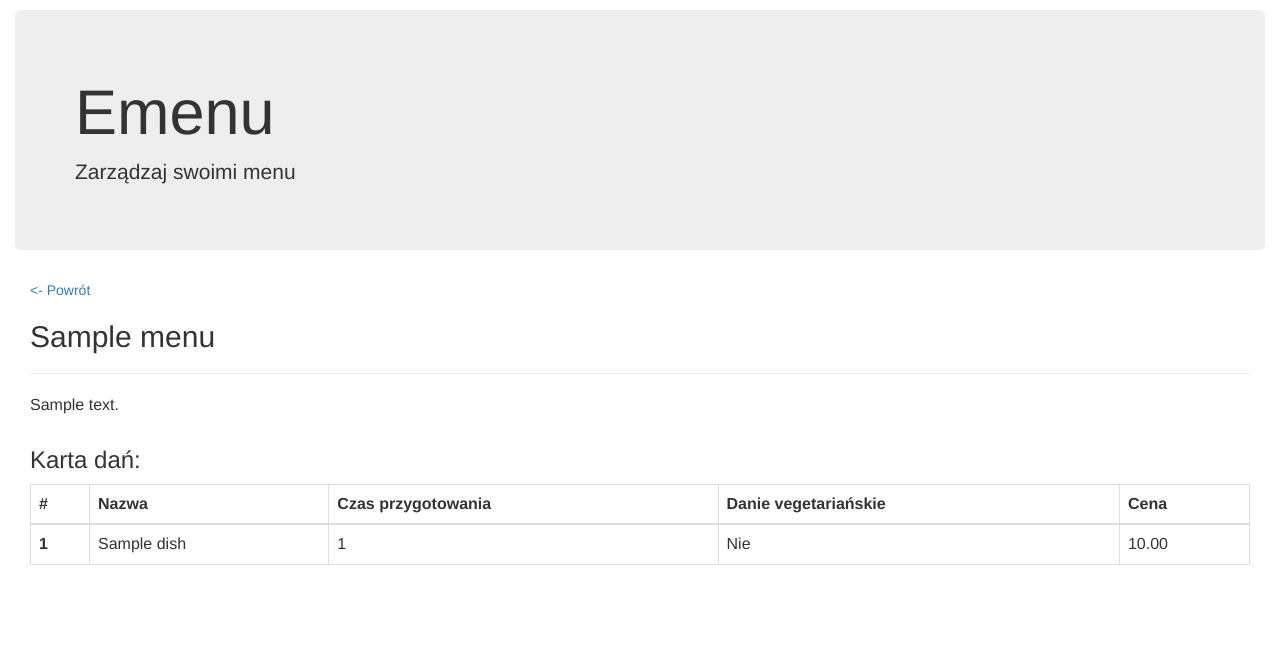
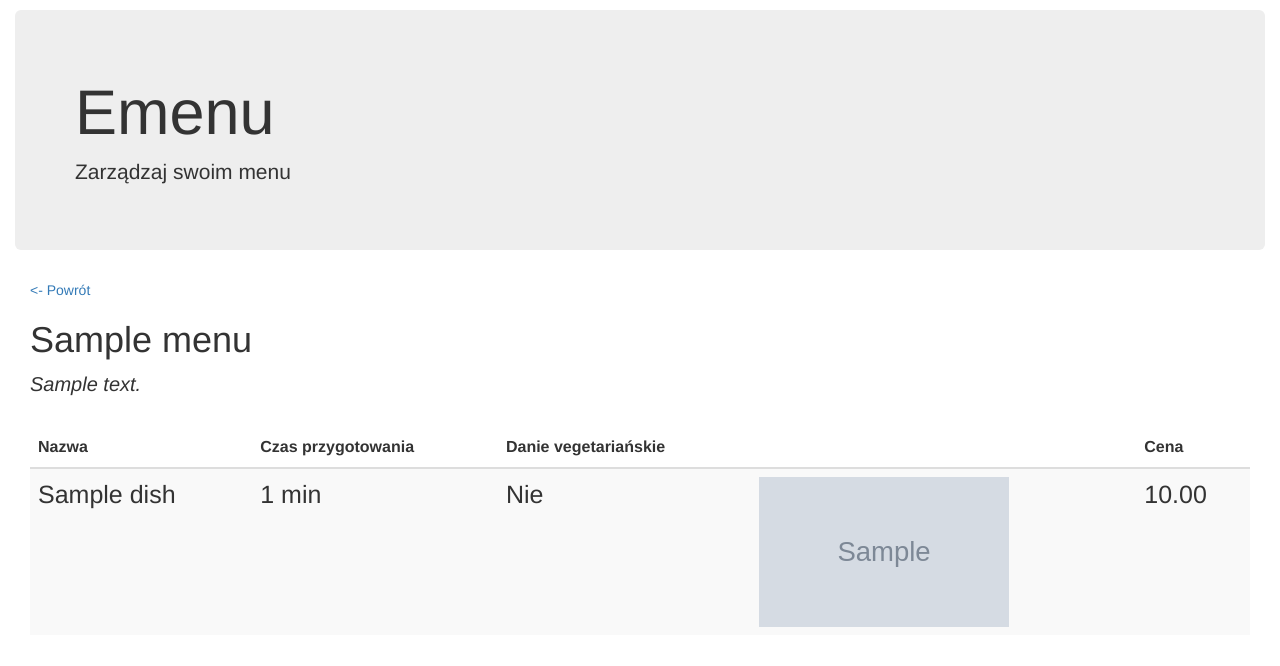
Before and after one commit to pietrakkk/emenu2, a Django app: page /1/ in a window 1280 px wide. Shown: the top 666 px of the page. Run offline with Django 3.2, Linux system fonts and the light colour scheme; tables that the repository leaves empty hold one stand-in row (values such as "Sample post"); grey boxes marked "Sample" are stand-in pictures; some libraries are stand-ins or nearby versions.

Commit message:
Allow add images to dish

```diff
--- a/config/templates/base.html
+++ b/config/templates/base.html
@@ -11,6 +11,6 @@
 <div class="container-fluid">
     <div class="jumbotron">
         <h1>Emenu</h1>
-        <p>Zarządzaj swoimi menu</p>
+        <p>Zarządzaj swoim menu</p>
     </div>
 </div>
--- a/config/urls.py
+++ b/config/urls.py
@@ -19,3 +19,4 @@ urlpatterns = [
 ]
 
 urlpatterns += static(settings.STATIC_URL)
+urlpatterns += static(settings.MEDIA_URL, document_root=settings.MEDIA_ROOT)
--- a/menu/admin.py
+++ b/menu/admin.py
@@ -10,7 +10,7 @@ class DishModelForm(forms.ModelForm):
     price = forms.DecimalField(min_value=0)
 
     class Meta:
-        fields = ('name', 'description', 'preparation_time', 'price', 'is_vegetarian',)
+        fields = ('name', 'description', 'preparation_time', 'price', 'is_vegetarian', 'picture')
         model = Dish
 
 
--- a/menu/models.py
+++ b/menu/models.py
@@ -1,4 +1,6 @@
 from django.db import models
+
+from helpers import get_image_path
 
 
 class BaseModel(models.Model):
@@ -26,6 +28,7 @@ class Dish(BaseModel):
     preparation_time = models.IntegerField()
     is_vegetarian = models.BooleanField(default=False)
     price = models.DecimalField(decimal_places=2, max_digits=5)
+    picture = models.ImageField(upload_to=get_image_path, null=True, blank=True, )
 
     def __str__(self):
         return f'{self.name}, {self.price}'
--- a/menu/serializers.py
+++ b/menu/serializers.py
@@ -6,7 +6,7 @@ from menu.models import Menu, Dish
 class DishSerializer(serializers.ModelSerializer):
     class Meta:
         model = Dish
-        fields = ('id', 'name', 'preparation_time', 'is_vegetarian', 'price')
+        fields = ('id', 'name', 'preparation_time', 'is_vegetarian', 'price', 'picture')
 
 
 class MenuSerializer(serializers.ModelSerializer):
--- a/menu/templates/menu-details.html
+++ b/menu/templates/menu-details.html
@@ -5,34 +5,38 @@
         <a href="/"> <- Powrót</a>
     </div>
     <div class="col-md-12">
-        <h2 class="menu-name">{{object.name}}</h2>
-        <hr class="divider">
+        <h1 class="menu-name">{{object.name}}</h1>
         <p class="menu-description">{{object.description}}</p>
     </div>
-    <div class="col-md-12">
-        <h3>Karta dań:</h3>
-        <table class="table table-bordered">
+    <div class="col-md-12 card">
+        <table class="table table-striped">
             <thead>
             <tr>
-                <th scope="col">#</th>
                 <th scope="col">Nazwa</th>
                 <th scope="col">Czas przygotowania</th>
                 <th scope="col">Danie vegetariańskie</th>
+                <th scope="col"></th>
                 <th scope="col">Cena</th>
             </tr>
             </thead>
             <tbody class="dish-row">
 
             {% for dish in object.dishes.all %}
-            <tr>
-                <th scope="row">{{dish.id}}</th>
+            <tr class="menu-row">
                 <td>{{ dish.name }}</td>
-                <td>{{ dish.preparation_time }}</td>
+                <td>{{ dish.preparation_time }} min</td>
                 <td>
                     {% if dish.id_vegetarian %}
                     Tak
                     {% else %}
                     Nie
+                    {% endif %}
+                </td>
+                <td>
+                    {% if dish.picture %}
+                    <img src="{{ dish.picture.url }}" width=250 height=150>
+                    {% else %}
+                    <img src="/static/img/no_img.svg" width=250 height=150>
                     {% endif %}
                 </td>
                 <td>{{ dish.price }}</td>
--- a/requirements.txt
+++ b/requirements.txt
@@ -4,3 +4,4 @@ django-environ==0.4.5
 factory_boy==2.11.1
 psycopg2-binary==2.7.6.1
 coverage==4.5.2
+Pillow==2.2.1
--- a/static/css/styles.css
+++ b/static/css/styles.css
@@ -12,6 +12,15 @@ body{
 
 
 .menu-description{
-    font-size: 16px;
-    font-style: arial;
+    font-size: 20px;
+    font-style: italic;
 }
+
+.menu-row{
+    height: 150px;
+    font-size: 25px;
+}
+
+.card{
+    padding-top: 20px;
+}
--- a/static/js/app.js
+++ b/static/js/app.js
@@ -1,9 +1,9 @@
-$(document).ready(function(){
+$(document).ready(function() {
 
-    function handleMenuOrdering(e){
+  function handleMenuOrdering(e) {
     var url = new URL(window.location.href);
     var ordering = url.searchParams.get('order_by');
-            if(ordering){
+    if (ordering) {
       this.href = this.href + '&order_by=' + ordering;
     }
   }
@@ -11,11 +11,11 @@ $(document).ready(function(){
   $('#prev').click(handleMenuOrdering);
   $('#next').click(handleMenuOrdering);
 
-    $('.menu').click(function(e){
+  $('.menu').click(function(e) {
     var currentOrdering = window.location.href.split('order_by=')[1];
     var newOrdering = this.href.split('order_by=')[1]
 
-        if(currentOrdering == newOrdering){
+    if (currentOrdering == newOrdering) {
       newOrdering = currentOrdering.startsWith('-') ? currentOrdering.substr(1) : '-' + newOrdering;
       var split = this.href.split('order_by=');
 
@@ -24,15 +24,15 @@ $(document).ready(function(){
   });
 
 
-    $('.menu-item').click(function(e){
+  $('.menu-item').click(function(e) {
     var menuId = this.children[0].innerText;
     var endpointUrl = window.location.origin + '/api/menu/' + menuId;
 
-        $.get(endpointUrl, function( data ) {
+    $.get(endpointUrl, function(data) {
       $('.menu-name').html(data.name);
       $('.menu-description').html(data.description);
 
-             $.each(data.dishes, function(index, value){
+      $.each(data.dishes, function(index, value) {
         addTableRow('.dish-row', value);
       });
 
@@ -45,23 +45,33 @@ $(document).ready(function(){
 
   });
 
-    function addTableRow(className, dish){
-        var template = '<tr>';
+  function addTableRow(className, dish) {
+    var template = '<tr class="menu-row">';
 
-        $.each(dish, function(key, value){
+    $.each(dish, function(key, value) {
 
-            if(key === 'id'){
-                template +='<th scope="row">' + value + '</th>';
-            }else if(key === 'is_vegetarian'){
+      if (key === 'id') {
+        template += '<th scope="row">' + value + '</th>';
+      } else if (key === 'is_vegetarian') {
         template += value ? '<td>Tak</td>' : '<td>Nie</td>'
+      } else if (key == 'picture') {
+        template += getPictureHtml(value);
       }
-            else{
-            template +='<td>' + value + '</td>';
+      else {
+        template += '<td>' + value + '</td>';
       }
     });
 
-        template +='</tr>';
+    template += '</tr>';
 
     $(className).append(template);
   }
+
+  function getPictureHtml(picture) {
+    if (picture) {
+      return '<td><img src="' + picture + '" width=250 height=150></td>';
+    } else {
+      return '<td><img src="/static/img/no_img.svg" width=250 height=150></td>';
+    }
+  }
 });
```
Also changed, not shown: config/settings.py (+8 -4 lines), helpers.py (added, +8 -0 lines), menu/templates/menu-list.html (+6 -6 lines), menu/migrations/0002_auto_20181123_1417.py (added), static/img/no_img.svg (added), 1 other file. Lines whose indentation alone changed are shown as unchanged.
